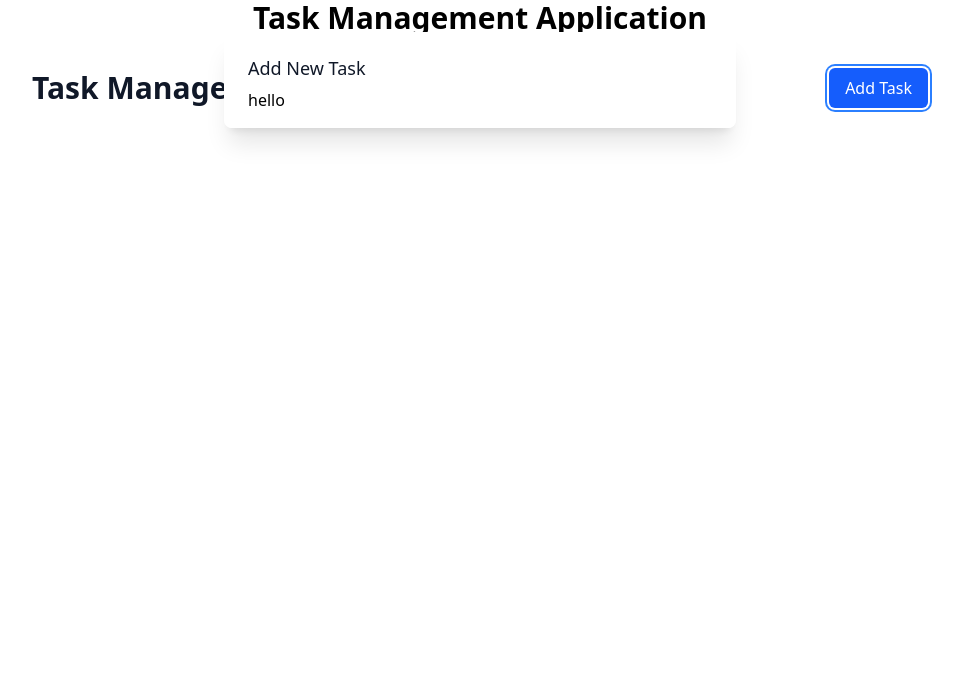
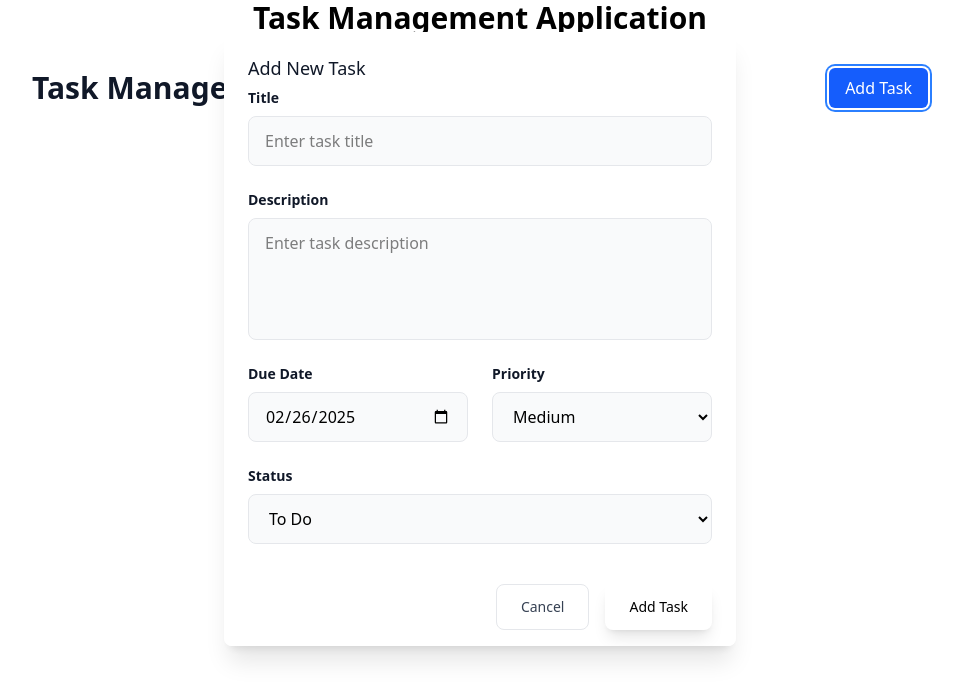
Before and after one commit to Elijahscriptdev/task-management-app, a React (Vite) app: page / in a window 1280 px wide. Both pictures are taken after a click on the button "Add Task". Shown: the top 700 px of the page, without its empty margins (160-1123 px from the left). Built offline with nearby package versions, Linux system fonts and the light colour scheme.

Commit message:
add modal for adding task

```diff
--- a/package.json
+++ b/package.json
@@ -11,8 +11,10 @@
   },
   "dependencies": {
     "@tailwindcss/vite": "^4.0.9",
+    "formik": "^2.4.6",
     "react": "^19.0.0",
-    "react-dom": "^19.0.0"
+    "react-dom": "^19.0.0",
+    "yup": "^1.6.1"
   },
   "devDependencies": {
     "@eslint/js": "^9.21.0",
--- a/src/App.tsx
+++ b/src/App.tsx
@@ -1,8 +1,13 @@
 import React, { useState } from "react";
 import { Modal } from "./components/Modal";
+import { TaskForm } from "./components/TaskForm";
 
 const App: React.FC = () => {
   const [isModalOpen, setIsModalOpen] = useState<boolean>(false);
+
+  const handleAddTask = () => {
+    // setIsModalOpen(true);
+  };
 
   return (
     <div>
@@ -15,13 +20,17 @@ const App: React.FC = () => {
             <h1 className="text-3xl font-bold text-gray-900">Task Manager</h1>
             <button
               onClick={() => {
+                console.log("Opening modal"); // Debugging log
                 setIsModalOpen(true);
               }}
-              className="inline-flex items-center px-4 py-2 bg-blue-600 text-white rounded-md hover:bg-blue-700 focus:outline-none focus:ring-2 focus:ring-offset-2 focus:ring-blue-500"
+              className="inline-flex items-center px-4 py-2 bg-blue-600 text-white rounded-md hover:bg-blue-700 focus:outline-none focus:ring-2 focus:ring-offset-2 focus:ring-blue-500 cursor-pointer"
             >
               Add Task
             </button>
           </div>
+
+          {/* <TaskFilterBar />
+          <TaskList /> */}
         </div>
       </div>
       <Modal
@@ -29,7 +38,9 @@ const App: React.FC = () => {
         onClose={() => setIsModalOpen(false)}
         title="Add New Task"
       >
-        <div className="space-y-6">hello</div>
+        <TaskForm
+        onSubmit={handleAddTask}
+        onCancel={() => setIsModalOpen(false)} />
       </Modal>
     </div>
   );
--- a/src/components/Modal.tsx
+++ b/src/components/Modal.tsx
@@ -29,13 +29,13 @@ export const Modal: React.FC<ModalProps> = ({ isOpen, onClose, children, title }
 
   return (
     <div className="fixed inset-0 z-50 overflow-y-auto">
-      <div className="flex min-h-screen items-end justify-center px-4 pt-4 pb-20 text-center sm:block sm:p-0">
-        <div
-          className="fixed inset-0  bg-opacity-75 transition-opacity"
-          aria-hidden="true"
-          onClick={onClose}
-        />
+      <div
+        className="fixed inset-0 transition-opacity"
+        aria-hidden="true"
+        onClick={onClose}
+      />
 
+      <div className="flex min-h-screen items-center justify-center px-4 pt-4 pb-20 text-center sm:block sm:p-0">
         <div
           ref={modalRef}
           className="inline-block transform overflow-hidden rounded-lg bg-white text-left align-bottom shadow-xl transition-all sm:my-8 sm:w-full sm:max-w-lg sm:align-middle"
--- /dev/null
+++ b/src/components/TaskForm.tsx
@@ -0,0 +1,184 @@
+import React from "react";
+import { useFormik } from "formik";
+import * as Yup from "yup";
+import { Task, Priority, Status } from "../types/task";
+
+// Define the Yup validation schema
+const taskSchema = Yup.object().shape({
+  title: Yup.string().required("Title is required"),
+  description: Yup.string().required("Description is required"),
+  dueDate: Yup.string().required("Due date is required"),
+  priority: Yup.string()
+    .oneOf(["low", "medium", "high"])
+    .required("Priority is required"),
+  status: Yup.string()
+    .oneOf(["todo", "in-progress", "done"])
+    .required("Status is required"),
+});
+
+type TaskFormData = Yup.InferType<typeof taskSchema>;
+
+interface TaskFormProps {
+  initialData?: Task;
+  onSubmit: (data: TaskFormData) => void;
+  onCancel: () => void;
+}
+
+export const TaskForm: React.FC<TaskFormProps> = ({
+  initialData,
+  onSubmit,
+  onCancel,
+}) => {
+  const formik = useFormik({
+    initialValues: initialData || {
+      title: "",
+      description: "",
+      dueDate: new Date().toISOString().split("T")[0],
+      priority: "medium" as Priority,
+      status: "todo" as Status,
+    },
+    validationSchema: taskSchema,
+    onSubmit: (values) => {
+        onSubmit(values);
+    },
+  });
+
+  return (
+    <form onSubmit={formik.handleSubmit} className="space-y-6">
+      <div>
+        <label
+          htmlFor="title"
+          className="block text-sm font-semibold text-gray-900 mb-2"
+        >
+          Title
+        </label>
+        <input
+          type="text"
+          id="title"
+          name="title"
+          value={formik.values.title}
+          onChange={formik.handleChange}
+          onBlur={formik.handleBlur}
+          className="block w-full px-4 py-3 rounded-lg bg-gray-50 border border-gray-200 form-input-shadow focus:border-primary focus:ring-2 focus:ring-primary/20 outline-none"
+          placeholder="Enter task title"
+        />
+        {formik.touched.title && formik.errors.title && (
+          <p className="mt-2 text-sm text-red-600">{formik.errors.title}</p>
+        )}
+      </div>
+
+      <div>
+        <label
+          htmlFor="description"
+          className="block text-sm font-semibold text-gray-900 mb-2"
+        >
+          Description
+        </label>
+        <textarea
+          id="description"
+          name="description"
+          value={formik.values.description}
+          onChange={formik.handleChange}
+          onBlur={formik.handleBlur}
+          rows={4}
+          className="block w-full px-4 py-3 rounded-lg bg-gray-50 border border-gray-200 form-input-shadow focus:border-primary focus:ring-2 focus:ring-primary/20 outline-none resize-none"
+          placeholder="Enter task description"
+        />
+        {formik.touched.description && formik.errors.description && (
+          <p className="mt-2 text-sm text-red-600">
+            {formik.errors.description}
+          </p>
+        )}
+      </div>
+
+      <div className="grid grid-cols-1 sm:grid-cols-2 gap-6">
+        <div>
+          <label
+            htmlFor="dueDate"
+            className="block text-sm font-semibold text-gray-900 mb-2"
+          >
+            Due Date
+          </label>
+          <input
+            type="date"
+            id="dueDate"
+            name="dueDate"
+            value={formik.values.dueDate}
+            onChange={formik.handleChange}
+            onBlur={formik.handleBlur}
+            className="block w-full px-4 py-3 rounded-lg bg-gray-50 border border-gray-200 form-input-shadow focus:border-primary focus:ring-2 focus:ring-primary/20 outline-none"
+          />
+          {formik.touched.dueDate && formik.errors.dueDate && (
+            <p className="mt-2 text-sm text-red-600">{formik.errors.dueDate}</p>
+          )}
+        </div>
+
+        <div>
+          <label
+            htmlFor="priority"
+            className="block text-sm font-semibold text-gray-900 mb-2"
+          >
+            Priority
+          </label>
+          <select
+            id="priority"
+            name="priority"
+            value={formik.values.priority}
+            onChange={formik.handleChange}
+            onBlur={formik.handleBlur}
+            className="block w-full px-4 py-3 rounded-lg bg-gray-50 border border-gray-200 form-input-shadow focus:border-primary focus:ring-2 focus:ring-primary/20 outline-none"
+          >
+            <option value="low">Low</option>
+            <option value="medium">Medium</option>
+            <option value="high">High</option>
+          </select>
+          {formik.touched.priority && formik.errors.priority && (
+            <p className="mt-2 text-sm text-red-600">
+              {formik.errors.priority}
+            </p>
+          )}
+        </div>
+      </div>
+
+      <div>
+        <label
+          htmlFor="status"
+          className="block text-sm font-semibold text-gray-900 mb-2"
+        >
+          Status
+        </label>
+        <select
+          id="status"
+          name="status"
+          value={formik.values.status}
+          onChange={formik.handleChange}
+          onBlur={formik.handleBlur}
+          className="block w-full px-4 py-3 rounded-lg bg-gray-50 border border-gray-200 form-input-shadow focus:border-primary focus:ring-2 focus:ring-primary/20 outline-none"
+        >
+          <option value="todo">To Do</option>
+          <option value="in-progress">In Progress</option>
+          <option value="done">Done</option>
+        </select>
+        {formik.touched.status && formik.errors.status && (
+          <p className="mt-2 text-sm text-red-600">{formik.errors.status}</p>
+        )}
+      </div>
+
+      <div className="flex justify-end space-x-4 pt-4">
+        <button
+          type="button"
+          onClick={onCancel}
+          className="px-6 py-3 text-sm font-medium text-gray-700 bg-white border border-gray-200 rounded-lg hover:bg-gray-50 hover:border-gray-300 form-input-shadow transition-all duration-200"
+        >
+          Cancel
+        </button>
+        <button
+          type="submit"
+          className="px-6 py-3 text-sm font-medium bg-primary hover:bg-primary/90 rounded-lg shadow-lg shadow-primary/25 transition-all duration-200"
+        >
+          {initialData ? "Update Task" : "Add Task"}
+        </button>
+      </div>
+    </form>
+  );
+};
--- /dev/null
+++ b/src/types/task.ts
@@ -0,0 +1,21 @@
+export type Priority = 'low' | 'medium' | 'high';
+export type Status = 'todo' | 'in-progress' | 'done';
+
+export interface Task {
+  id: string;
+  title: string;
+  description: string;
+  dueDate: string;
+  priority: Priority;
+  status: Status;
+  createdAt: string;
+  updatedAt: string;
+}
+
+export interface TaskFilterOptions {
+  status?: Status;
+  priority?: Priority;
+  search?: string;
+  sortBy?: 'dueDate' | 'priority';
+  sortOrder?: 'asc' | 'desc';
+}
```
Also changed, not shown: 1 other file (tests, documents, lock files or other folders).
